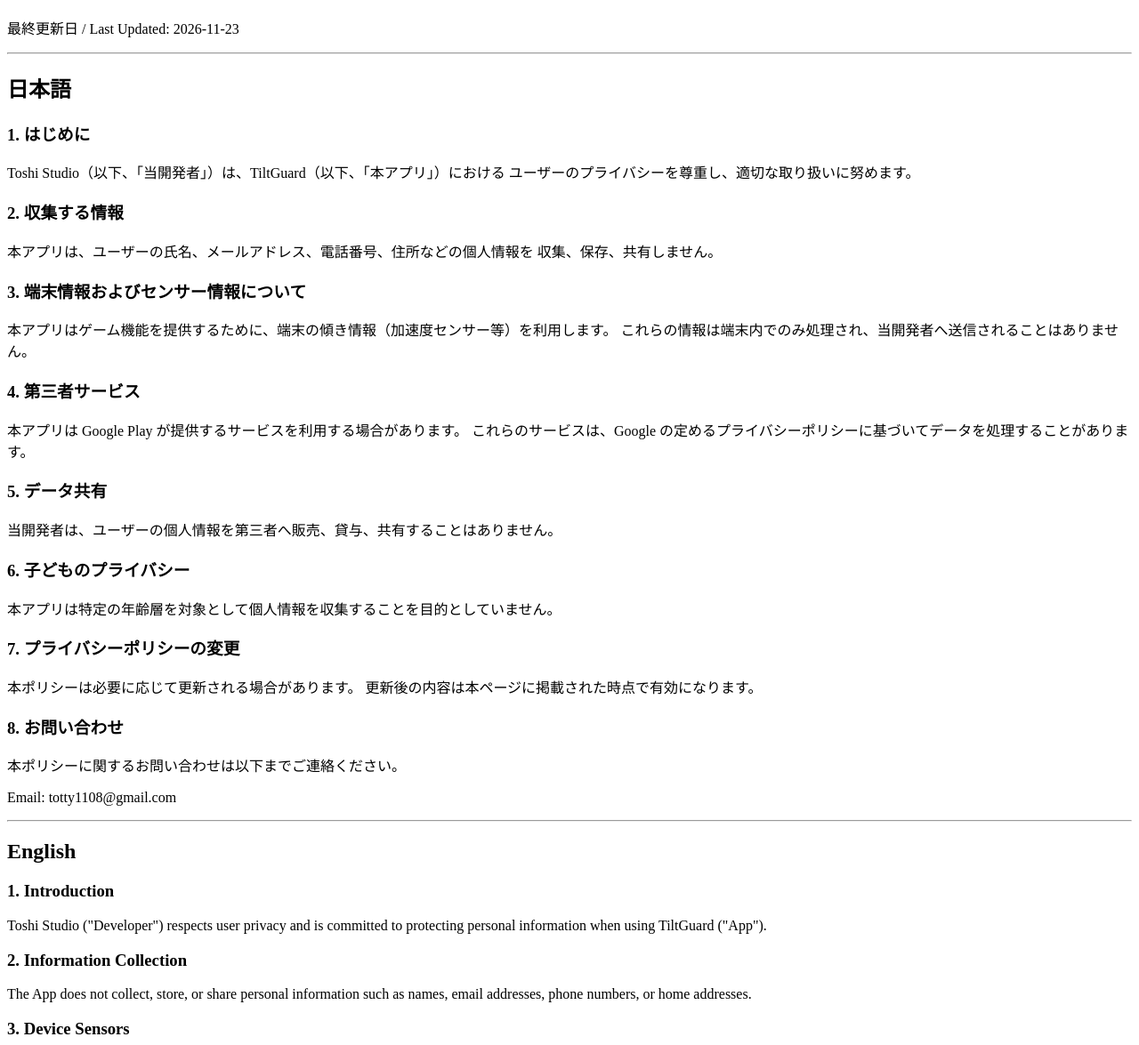
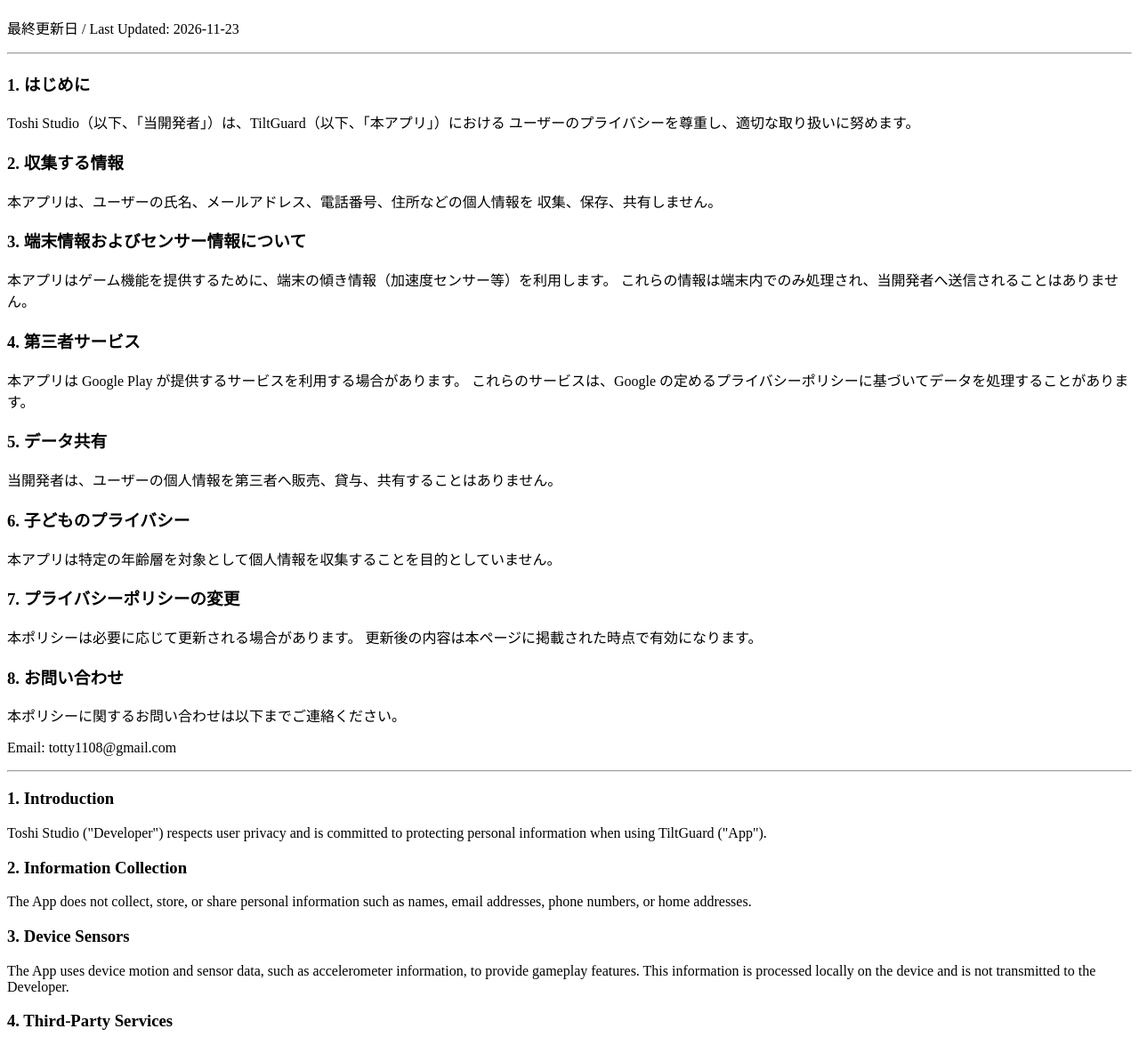
Before and after one commit to toshi-studio7/privacy-policy, a plain HTML site: page index.html in a window 1280 px wide. Shown: the part 70-1245 px from the top of the page at 89% size. Drawn offline with Linux system fonts and the light colour scheme.

Commit message:
Update index.html

```diff
--- a/index.html
+++ b/index.html
@@ -12,8 +12,6 @@
 <p>最終更新日 / Last Updated: 2026-11-23</p>
 
 <hr>
-
-<h2>日本語</h2>
 
 <h3>1. はじめに</h3>
 <p>
@@ -66,8 +64,6 @@ Email: totty1108@gmail.com
 
 <hr>
 
-<h2>English</h2>
-
 <h3>1. Introduction</h3>
 <p>
 Toshi Studio ("Developer") respects user privacy and is committed to protecting personal information when using TiltGuard ("App").
```
